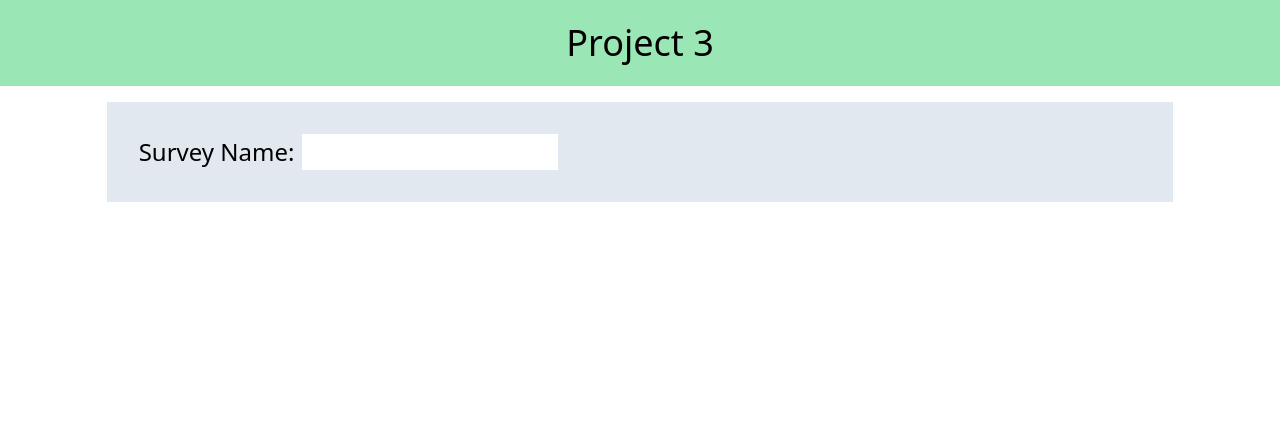
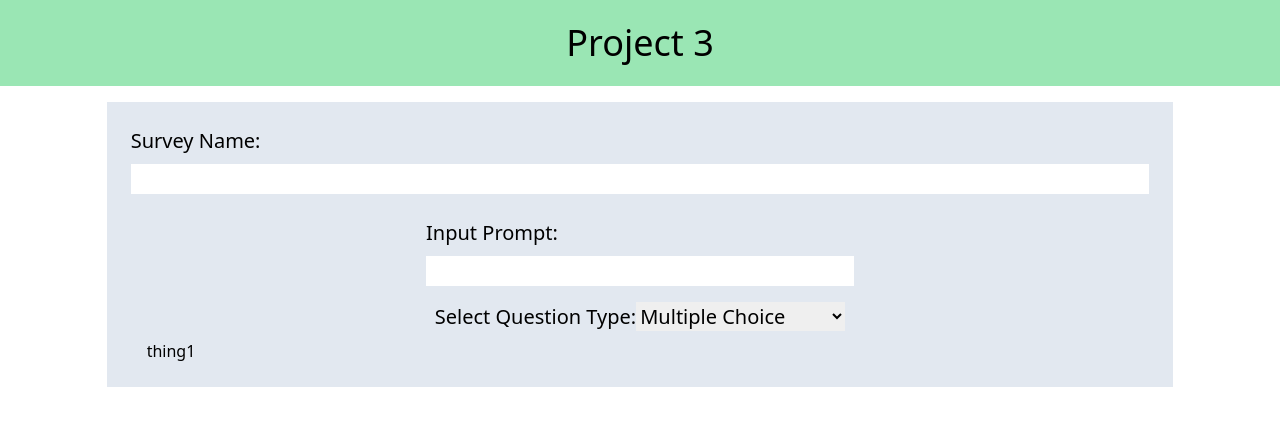
Before and after one commit to damianjuan/InQuire, a React (Create React App) app in the folder client/: page /create-survey in a window 1280 px wide. Shown: the top 426 px of the page. Built offline with nearby package versions, Linux system fonts and the light colour scheme.

Commit message:
create survey, type of survey reactive

```diff
--- /dev/null
+++ b/client/src/components/CreateMultipleChoice.js
@@ -0,0 +1,14 @@
+import React from "react";
+
+function CreateMultipleChoice() {
+    return(
+        <div className="p-2 mx-4">
+            <label className="text-xl">
+                Input Prompt:
+                <input className="ml-4 w-64" type="text" name="prompt" />
+            </label>
+        </div>
+    );
+}
+
+export default CreateMultipleChoice;
--- /dev/null
+++ b/client/src/components/CreateQuestion.js
@@ -0,0 +1,50 @@
+import React from "react";
+import { useQuestionContext } from "../utils/CreateQuestionState";
+
+function CreateQuestion({ handleChange }) {
+    const [state, dispatch] = useQuestionContext();
+    console.log("state - ", state);
+
+    function testDiv(a) {
+        switch (a) {
+            case "multipleChoice":
+                return (
+                    <div>thing1</div>
+                );
+            case "selectApply":
+                return (
+                    <div>thing2</div>
+                );
+            case "freeResponse":
+                return (
+                    <div>thing3</div>
+                );
+            default:
+                return (
+                    <div>Invalid</div>
+                )
+        }
+    }
+
+    return(
+        <form className="flex flex-col p-2 mx-4">
+            <div className="flex flex-col flex-1">
+                <label className="flex-1 text-xl mx-auto">
+                    Input Prompt:
+                    <input className="my-2 w-full" type="text" name="prompt" />
+                </label>
+                <label className="flex-1 text-xl mx-auto">
+                    Select Question Type:
+                    <select className="my-2" name="questionType" onChange={handleChange}>
+                        <option value="multipleChoice">Multiple Choice</option>
+                        <option value="selectApply">Select All That Apply</option>
+                        <option value="freeResponse">Free Response</option>
+                    </select>
+                </label>
+            </div>
+            {testDiv(state.type)}
+        </form>
+    );
+}
+
+export default CreateQuestion;
--- a/client/src/pages/CreateSurvey.js
+++ b/client/src/pages/CreateSurvey.js
@@ -1,13 +1,37 @@
-import React from "react";
+import React, { useState } from "react";
+import CreateQuestion from "../components/CreateQuestion";
+import { QuestionProvider } from "../utils/CreateQuestionState";
 
 function CreateSurvey() {
+    const [questionState, setQuestionState] = useState({
+        question: "",
+        type: "multipleChoice",
+        contents: []
+    });
+
+    function handleChange(e) {
+        const questionType = e.target.value;
+        console.log("questionType - ", questionType);
+
+        questionState.type = questionType;
+        console.log("state - ", questionState);
+
+        setQuestionState({
+            ...questionState
+        });
+    }
+
     return (
-        <main className="mx-auto my-4 p-8 w-5/6 bg-gray-300">
+        <main className="mx-auto my-4 p-4 w-5/6 bg-gray-300">
             <form>
-                <label className="text-2xl">Survey Name:
-                    <input className="ml-2 w-64" type="text" name="surveyName" />
+                <label className="text-xl m-2 block">
+                    Survey Name:
+                    <input className="my-2 w-full" type="text" name="surveyName" />
                 </label>
             </form>
+            <QuestionProvider value={questionState}>
+                <CreateQuestion handleChange={handleChange}/>
+            </QuestionProvider>
         </main>
     )
 }
--- /dev/null
+++ b/client/src/utils/CreateQuestionState.js
@@ -0,0 +1,41 @@
+import React, { createContext, useReducer, useContext, useState } from "react";
+
+const QuestionContext = createContext({
+    id: "",
+    question: "",
+    type: "",
+    contents: []
+});
+const { Provider } = QuestionContext;
+
+function reducer(state, action) {
+    switch (action.call) {
+        case "add":
+            return [
+                ...state,
+                {
+                    id: state.length * Math.random(),
+                    question: action.question,
+                    type: action.type,
+                    contents: action.Contents
+                }
+            ];
+        default:
+            return state;
+    }
+}
+
+function QuestionProvider({ value, ...props}) {
+    const [state, dispatch] = useReducer(reducer, []);
+    // console.log(state);
+    // console.log(dispatch);
+    // console.log("value", value);
+
+    return <Provider value={[value, dispatch]} {...props} />;
+}
+
+function useQuestionContext() {
+    return useContext(QuestionContext);
+}
+
+export { QuestionProvider, useQuestionContext };
```
Also changed, not shown: client/tailwind.js.
